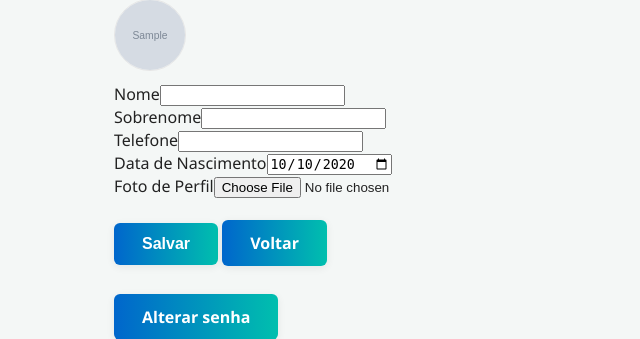
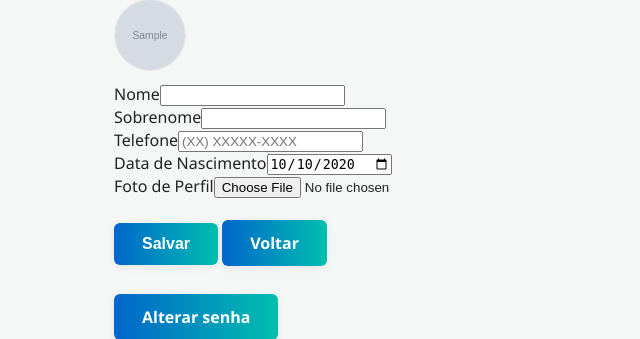
Before and after one commit to kleinpkms/Projeto-SGEA, a Django app: template core/templates/core/core/profile.html in a window 1280 px wide. Shown: the part 94-433 px from the top of the page, without its empty margins (0-640 px from the left). Run offline with Django 4.2, Linux system fonts and the light colour scheme; the template is opened without the code that fills it: most values are stand-ins (such as "Sample title", 1, 10 or a date in 2020); grey boxes marked "Sample" are stand-in pictures.

Commit message:
Update profile.html

```diff
--- a/core/templates/core/core/profile.html
+++ b/core/templates/core/core/profile.html
@@ -20,7 +20,7 @@
       </div>
       <div><label>Nome</label><input name="first_name" value="{{ request.user.first_name }}" required></div>
       <div><label>Sobrenome</label><input name="last_name" value="{{ request.user.last_name }}" required></div>
-      <div><label>Telefone</label><input name="telefone" value="{{ profile.telefone|default:'' }}"></div>
+      <div><label>Telefone</label><input name="telefone" value="{{ profile.telefone|default:'' }}" placeholder="(XX) XXXXX-XXXX" pattern="\([0-9]{2}\) [0-9]{4,5}-[0-9]{4}"></div>
     <div><label>Data de Nascimento</label><input name="data_nascimento" type="date" value="{% if profile.data_nascimento %}{{ profile.data_nascimento|date:'Y-m-d' }}{% endif %}"></div>
       <div><label>Foto de Perfil</label><input type="file" name="photo" accept="image/png,image/jpeg"></div>
       <div style="margin-top:12px;"><button class="btn" type="submit">Salvar</button> <a href="/home/" class="btn">Voltar</a></div>
```
